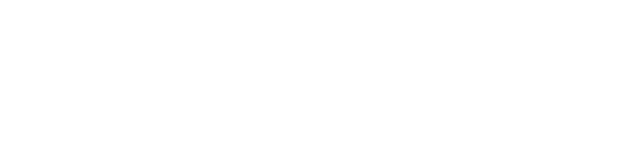
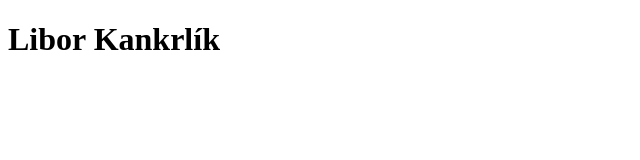
Before and after one commit to liborkankrlik2248/github-demo, a plain HTML site: page index.html in a window 1280 px wide. Shown: the whole page, without its empty margins (0-640 px from the left). Drawn offline with Linux system fonts and the light colour scheme.

Commit message:
přidání nadpisu

```diff
--- a/index.html
+++ b/index.html
@@ -6,6 +6,8 @@
     <title>Document</title>
 </head>
 <body>
-
+    <header>
+        <h1>Libor Kankrlík</h1>
+    </header>
 </body>
 </html>
```
